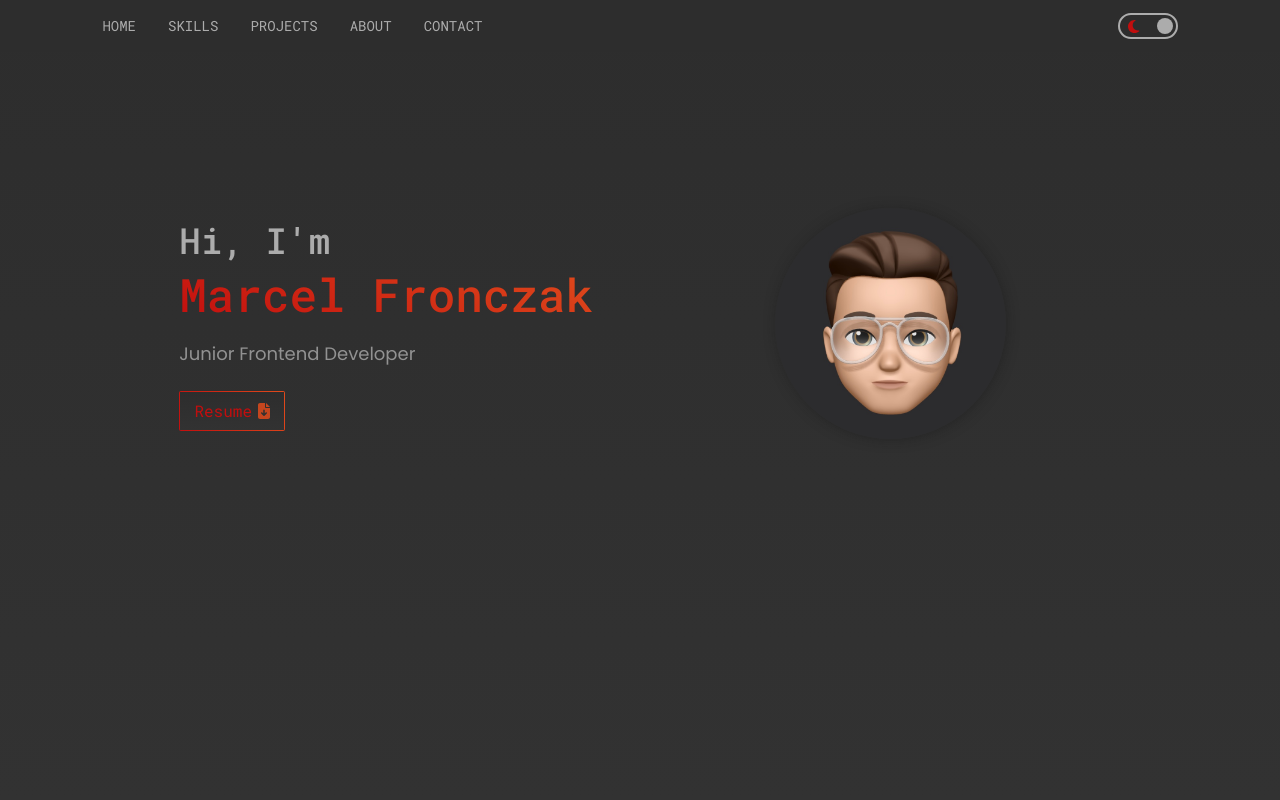
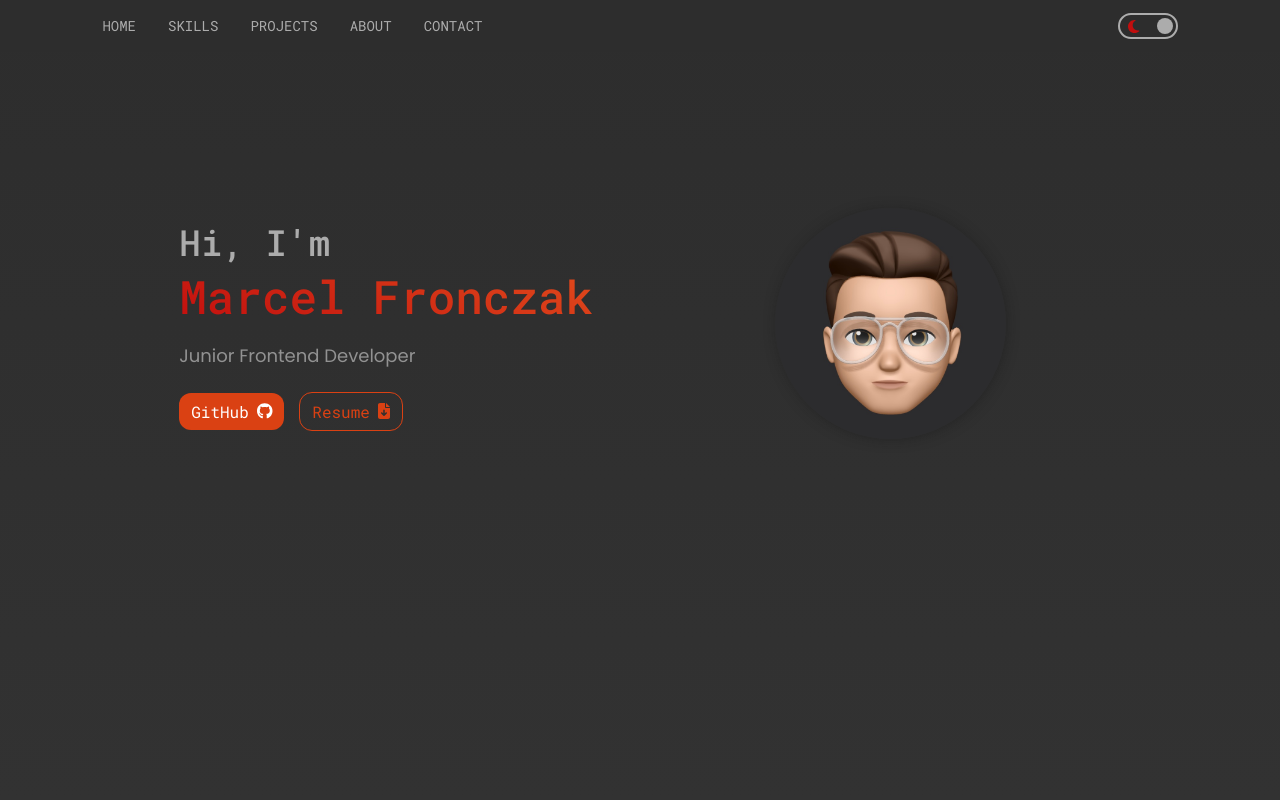
Before and after one commit to MarcelFronczak/portfolio, a React (Create React App) app: page / in a window 1280 px wide. Shown: the top 800 px of the page. Built offline with nearby package versions, Linux system fonts and the light colour scheme; no server answers.

Commit message:
home section: cta github added; btns styling

```diff
--- a/src/components/Home.jsx
+++ b/src/components/Home.jsx
@@ -4,6 +4,7 @@ import '../styles/home.scss'
 import resume from '../assets/M-Fronczak-CV.pdf'
 import { FontAwesomeIcon } from '@fortawesome/react-fontawesome'
 import { faFileArrowDown } from '@fortawesome/free-solid-svg-icons'
+import { faGithub } from '@fortawesome/free-brands-svg-icons'
 import AvatarDark from '../assets/Avatar-dark.jpg'
 import AvatarLight from '../assets/Avatar-light.jpg'
 
@@ -16,10 +17,18 @@ function Home() {
             <h1>Hi, I'm</h1>
             <h1 className='name'><span className='h-span'>Marcel Fronczak</span></h1>
             <p>Junior Frontend Developer</p>
-            <div className='gradient-wrap'>
-              <a href={resume} download='M-Fronczak-CV.pdf' className='resume-btn'>
-                Resume
-                <FontAwesomeIcon icon={faFileArrowDown} className='file-icon'/>
+            <div className='cta-buttons'>
+            <a target="_blank" rel="noreferrer" href="https://github.com/MarcelFronczak" className="cta cta-gh">
+                <div className="cta-gh-items">
+                  <p>GitHub</p>
+                  <FontAwesomeIcon icon={faGithub}/>
+                </div>
+              </a>
+              <a href={resume} download='M-Fronczak-CV.pdf' className='cta cta-cv'>
+                <div className="cta-cv-items">
+                  <p>Resume</p>
+                  <FontAwesomeIcon icon={faFileArrowDown} id="file-icon"/>
+                </div>
               </a>
             </div>
           </div>
--- a/src/styles/home.scss
+++ b/src/styles/home.scss
@@ -47,33 +47,39 @@
         font-weight: 400;
     }
 
-    .gradient-wrap {
-        width: 106px;
-        height: 40px;
-        padding: 1px;
+    .cta-buttons {
+        margin-top: 1.5rem;
         display: flex;
+        gap: 1rem;
+
+        .cta {
+            text-decoration: none;
+            border-radius: 12px;
+            cursor: pointer;
+            transition: all 0.2s;
+
+            .cta-cv-items,
+            .cta-gh-items {
+                border-radius: 12px;
+                padding: 8px 12px;
+                width: 100%;
+                height: 100%;
+                display: flex;
+                align-items: center;
                 justify-content: center;
-        align-items: center;
-        border-radius: 2px;
-        margin-top: 1.5rem;
+                gap: 8px;
+                // transition: all 0.2s;
+
+                p {
+                    font-size: 16px;
+                    font-family: 'Roboto Mono', monospace;
+                }
+            }
         }
 
-    .resume-btn {
-        height: 100%;
-        width: 100%;
-        text-align: center;
-        display: flex;
-        justify-content: center;
-        align-items: center;
-        text-decoration: none;
-        line-height: 8px;
-        gap: 6px;
-        transition: all 0.17s ease;
+        .cta-gh:hover {
+            filter: brightness(0.85);
         }
-
-    .file-icon {
-        opacity: 0.85;
-        transition: all 0.17s ease;
     }
 }
 
@@ -94,31 +100,38 @@
         color: $text-secondary-dark-theme;
     }
 
-    .gradient-wrap {
-        background: $gradient-red-dark-theme;
+    img {
+        box-shadow: $shadow-dark-theme;
     }
 
-    .resume-btn {
-        background: $background-gradient-dark-theme;
-        color: $accent-red-dark-theme;
-
+    .cta-buttons {
+        .cta-gh {
+            background-color: #da4113;
+            .cta-gh-items {
+                color: white;
+                p {
+                    color: white;
                 }
-
-    .file-icon {
-        color: #E04B1C;
-    }
-
-    .resume-btn:hover {
-        background: transparent;
-        color: #ccc;
-        .file-icon {
-            color: #ccc;
-            opacity: 1;
             }
         }
 
-    img {
-        box-shadow: $shadow-dark-theme;
+        .cta-cv {
+            background-color: transparent;
+            .cta-cv-items {
+                outline: 1px solid #da4113;
+                color: #da4113;
+                p {
+                    color: #da4113;
+                }
+            }
+        }
+
+        .cta-cv:hover {
+            background-color: #92391e20;
+            .cta-cv-items {
+                outline: 2px solid #da4113;
+            }
+        }
     }
 }
 
@@ -139,30 +152,39 @@
         color: $text-secondary-light-theme;
     }
 
-    .gradient-wrap {
-        background: $gradient-red-light-theme;
+
+    img {
+        box-shadow: $shadow-light-theme;
     }
 
-    .resume-btn {
-        background: $background-gradient-light-theme;
-        color: $accent-red-light-theme;
+    .cta-buttons {
+        .cta-gh {
+            background-color: #e04311;
+            .cta-gh-items {
+                color: white;
+                p {
+                    color: white;
                 }
-
-    .file-icon {
-        color: #F55F30;
-    }
-
-    .resume-btn:hover {
-        background: transparent;
-        color: #dfdfdf;
-        .file-icon {
-            color: #dfdfdf;
-            opacity: 1;
             }
         }
 
-    img {
-        box-shadow: $shadow-light-theme;
+        .cta-cv {
+            background-color: transparent;
+            .cta-cv-items {
+                outline: 1px solid #e04311;
+                color: #e04311;
+                p {
+                    color: #e04311;
+                }
+            }
+        }
+
+        .cta-cv:hover {
+            background-color: #d86d4d1e;
+            .cta-cv-items {
+                outline: 2px solid #e04311;
+            }
+        }
     }
 }
 
```
Lines whose indentation alone changed are shown as unchanged.
